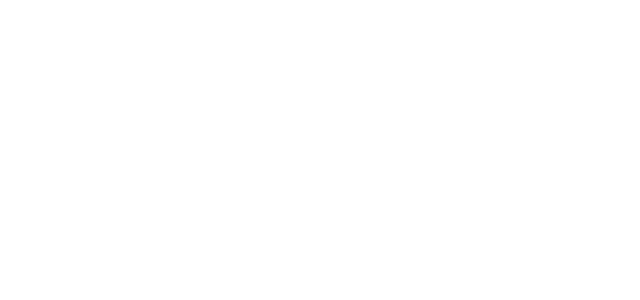
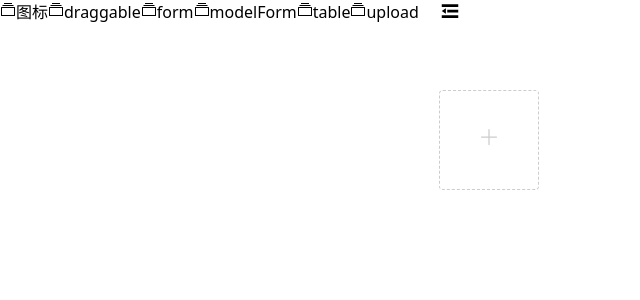
Before and after one commit to nmy0808/nmy-element-ui, a Vue app: page /upload in a window 1280 px wide. Before the commit this address had no page. Shown: the top 300 px of the page, without its empty margins (0-640 px from the left). Built offline with nearby package versions, Linux system fonts and the light colour scheme.

Commit message:
feat: 封装upload组件

```diff
--- a/src/components/index.ts
+++ b/src/components/index.ts
@@ -7,6 +7,7 @@
 import NModelForm from './nModelForm'
 import NTable from './NTable'
 import NDraggable from './nDraggable'
+import NUpload from './NUpload'
 
 const components = [
   NIcon,
@@ -16,7 +17,8 @@
   NDialog,
   NModelForm,
   NTable,
-  NDraggable
+  NDraggable,
+  NUpload
 ]
 export default {
   install(app: App) {
--- a/src/components/nForm/src/index.vue
+++ b/src/components/nForm/src/index.vue
@@ -103,6 +103,12 @@
             @change="(html:string) => handleEditChange(item.prop!, html)"
           ></NEditor>
         </template>
+        <template v-if="item.type === 'upload'">
+          <NUpload
+            v-model="model[item.prop!]"
+            :custom-upload="item.customUpload"
+          ></NUpload>
+        </template>
         <template v-else>
           <component
             :is="`el-${item.type}`"
--- a/src/components/nForm/src/types/options.ts
+++ b/src/components/nForm/src/types/options.ts
@@ -38,5 +38,6 @@
   editorOptions?: {
     customUpload: customUploadType
   }
+  customUpload?: (file: File) => Promise<string> // 自定义上传, 返回url字符串
   children?: IFormSchema[]
 }
--- /dev/null
+++ b/src/components/nUpload/index.ts
@@ -0,0 +1,7 @@
+import { App } from 'vue'
+import NUpload from './src/index.vue'
+export default {
+  install(app: App) {
+    app.component(NUpload.name, NUpload)
+  }
+}
--- /dev/null
+++ b/src/components/nUpload/src/index.vue
@@ -0,0 +1,142 @@
+<script setup lang="ts">
+import { ElMessage } from 'element-plus'
+
+const props = defineProps({
+  modelValue: {
+    type: String,
+    default: ''
+  },
+  customUpload: {
+    type: Function,
+    default: null
+  },
+  imgType: {
+    type: Array,
+    default: () => ['image/jpeg']
+  },
+  maxSize: {
+    type: Number,
+    default: 1024 * 1024 * 2
+  },
+  typeErrorMessage: {
+    type: String,
+    default: '上传文件格式不正确'
+  },
+  sizeErrorMessage: {
+    type: String,
+    default: '上传文件格式大小超出限制'
+  }
+})
+
+const emit = defineEmits<{
+  (e: 'update:modelValue', imgUrl: string): void
+}>()
+
+const imgUrl = ref('')
+
+watch(
+  () => props.modelValue,
+  () => {
+    imgUrl.value = props.modelValue
+  },
+  { deep: true, immediate: true }
+)
+
+watch(imgUrl, () => {
+  emit('update:modelValue', imgUrl.value)
+})
+
+const fileRef = ref<any>(null)
+
+const handleUploadClick = () => {
+  fileRef.value?.click()
+}
+
+const handleUpload = async (file: any) => {
+  if (!props.customUpload) {
+    return console.error('上传组件缺少配置customUpload')
+  }
+  const url = await props.customUpload(file)
+  imgUrl.value = url
+}
+
+const handleChange = () => {
+  const files = fileRef.value.files
+  const file = files[0]
+  if (files.length > 1 || files.length === 0) {
+    ElMessage.error('只能上传一张文件')
+    return false
+  }
+  if (!props.imgType.includes(file.type)) {
+    ElMessage.error(props.typeErrorMessage)
+    return false
+  }
+  if (file.size > props.maxSize) {
+    ElMessage.error(props.sizeErrorMessage)
+    return false
+  }
+  handleUpload(file)
+}
+</script>
+
+<template>
+  <div>
+    <input
+      type="file"
+      ref="fileRef"
+      @change="handleChange"
+      style="display: none"
+    />
+    <div @click="handleUploadClick" class="upload-main">
+      <NIcon v-if="!imgUrl" icon="plus" :size="20" color="#cccccc"></NIcon>
+      <el-image
+        v-if="imgUrl"
+        style="width: 100px; height: 100px"
+        :src="imgUrl"
+        :fit="'cover'"
+      />
+      <div v-if="imgUrl" class="close-box">
+        <NIcon
+          class="icon-close"
+          icon="close"
+          :size="12"
+          color="white"
+          @click.stop="imgUrl = ''"
+        ></NIcon>
+      </div>
+    </div>
+  </div>
+</template>
+
+<style scoped lang="scss">
+.upload-main {
+  position: relative;
+  display: flex;
+  justify-content: center;
+  align-items: center;
+  width: 100px;
+  height: 100px;
+  border: 1px dashed #ccc;
+  border-radius: 4px;
+  overflow: hidden;
+  cursor: pointer;
+  .close-box {
+    position: absolute;
+    top: 2px;
+    right: 2px;
+    width: 22px;
+    height: 22px;
+    display: flex;
+    justify-content: center;
+    align-items: center;
+    background: rgba(0, 0, 0, 0.3);
+    border-radius: 50%;
+    border: 1px solid #cccccc;
+  }
+}
+</style>
+<script lang="ts">
+export default {
+  name: 'NUpload'
+}
+</script>
--- a/src/router/index.ts
+++ b/src/router/index.ts
@@ -21,7 +21,7 @@
         path: 'nDraggable',
         component: () => import('@/views/draggable/index.vue'),
         meta: {
-          title: 'form',
+          title: 'draggable',
           icon: 'Files'
         }
       },
@@ -48,6 +48,14 @@
           title: 'table',
           icon: 'Files'
         }
+      },
+      {
+        path: 'upload',
+        component: () => import('@/views/upload/index.vue'),
+        meta: {
+          title: 'upload',
+          icon: 'Files'
+        }
       }
     ]
   }
--- a/src/views/form/index.vue
+++ b/src/views/form/index.vue
@@ -1,6 +1,7 @@
 <script setup lang="ts">
 import { IActionScope } from '@/components/nForm/src/types/actionScope'
 import { IFormSchema } from '@/components/nForm/src/types/options'
+import NForm from '@/components/NForm/src/index.vue'
 
 const schema = ref<IFormSchema[]>([
   {
@@ -114,6 +115,28 @@
     ]
   },
   {
+    type: 'upload',
+    value: '',
+    label: '图片1',
+    prop: 'img1',
+    customUpload: async (file: File) => {
+      // 1.自定义上传请求
+      // 2.返回图片url即可
+      return 'https://images.unsplash.com/photo-1657299156185-6f5de6da0996?ixlib=rb-1.2.1&ixid=MnwxMjA3fDF8MHxwaG90by1wYWdlfHx8fGVufDB8fHx8&auto=format&fit=crop&w=687&q=80'
+    }
+  },
+  {
+    type: 'upload',
+    value: '',
+    label: '图片2',
+    prop: 'img2',
+    customUpload: async (file: File) => {
+      // 1.自定义上传请求
+      // 2.返回图片url即可
+      return 'https://images.unsplash.com/photo-1657299156528-2d50a9a6a444?ixlib=rb-1.2.1&ixid=MnwxMjA3fDB8MHxwaG90by1yZWxhdGVkfDZ8fHxlbnwwfHx8fA%3D%3D&auto=format&fit=crop&w=500&q=60'
+    }
+  },
+  {
     type: 'editor',
     value: '13',
     label: '描述',
@@ -121,6 +144,15 @@
     placeholder: '请填写描述',
     editorAttrs: {
       height: 300
+    },
+    editorOptions: {
+      customUpload: (file, insertFn) => {
+        insertFn(
+          'https://images.unsplash.com/photo-1657299156528-2d50a9a6a444?ixlib=rb-1.2.1&ixid=MnwxMjA3fDB8MHxwaG90by1yZWxhdGVkfDZ8fHxlbnwwfHx8fA%3D%3D&auto=format&fit=crop&w=500&q=60',
+          '',
+          ''
+        )
+      }
     },
     rules: [
       {
@@ -139,6 +171,15 @@
     editorAttrs: {
       height: 300
     },
+    editorOptions: {
+      customUpload: (file, insertFn) => {
+        insertFn(
+          'https://images.unsplash.com/photo-1657299156528-2d50a9a6a444?ixlib=rb-1.2.1&ixid=MnwxMjA3fDB8MHxwaG90by1yZWxhdGVkfDZ8fHxlbnwwfHx8fA%3D%3D&auto=format&fit=crop&w=500&q=60',
+          '',
+          ''
+        )
+      }
+    },
     rules: [
       {
         trigger: 'blur',
@@ -151,15 +192,18 @@
 const formOptions = {
   labelWidth: '200px'
 }
-const nFormRef = ref(null)
+const visible = ref(false)
+const currentModel = ref(null)
+const nFormRef = ref<InstanceType<typeof NForm> | null>(null)
 const handleSubmit = async ({ form, model }: IActionScope) => {
-  const flag = (await (nFormRef.value as any).validate()) as boolean
+  const flag = (await nFormRef.value?.validate()) as boolean
   if (flag) {
-    console.log(model)
+    currentModel.value = model
+    visible.value = true
   }
 }
-const handleReset = (form: IActionScope['form']) => {
-  ;(nFormRef.value as any).resetFields()
+const handleReset = () => {
+  nFormRef.value?.resetFields()
 }
 </script>
 
@@ -172,10 +216,21 @@
       @submit="handleSubmit"
     >
       <template #action="scope">
-        <el-button type="" @click="handleReset(scope.form)">重置</el-button>
-        <el-button type="primary" @click="handleSubmit(scope)">提交</el-button>
+        <el-button type="" @click="handleReset">重置</el-button>
+        <el-button type="primary" @click="handleSubmit(scope as any)"
+          >提交</el-button
+        >
       </template>
     </NForm>
+    <NDialog v-model:visible="visible">
+      <template #body>
+        提交数据:
+        <pre>
+      {{ currentModel }}
+    </pre
+        >
+      </template>
+    </NDialog>
   </div>
 </template>
 
--- a/src/views/modelForm/index.vue
+++ b/src/views/modelForm/index.vue
@@ -115,6 +115,28 @@
     ]
   },
   {
+    type: 'upload',
+    value: '',
+    label: '图片1',
+    prop: 'img1',
+    customUpload: async (file: File) => {
+      // 1.自定义上传请求
+      // 2.返回图片url即可
+      return 'https://images.unsplash.com/photo-1657299156185-6f5de6da0996?ixlib=rb-1.2.1&ixid=MnwxMjA3fDF8MHxwaG90by1wYWdlfHx8fGVufDB8fHx8&auto=format&fit=crop&w=687&q=80'
+    }
+  },
+  {
+    type: 'upload',
+    value: '',
+    label: '图片2',
+    prop: 'img2',
+    customUpload: async (file: File) => {
+      // 1.自定义上传请求
+      // 2.返回图片url即可
+      return 'https://images.unsplash.com/photo-1657299156528-2d50a9a6a444?ixlib=rb-1.2.1&ixid=MnwxMjA3fDB8MHxwaG90by1yZWxhdGVkfDZ8fHxlbnwwfHx8fA%3D%3D&auto=format&fit=crop&w=500&q=60'
+    }
+  },
+  {
     type: 'editor',
     value: '13',
     label: '描述',
@@ -125,18 +147,11 @@
     },
     editorOptions: {
       customUpload: (file, insertFn) => {
-        const formData = new FormData()
-        formData.append('file', file)
-        fetch('http://127.0.0.1:8888/api/upload', {
-          method: 'POST',
-          body: formData
-        })
-          .then((res) => {
-            return res.json()
-          })
-          .then((res) => {
-            insertFn(`${res.data}`, '', '')
-          })
+        insertFn(
+          'https://images.unsplash.com/photo-1657299156528-2d50a9a6a444?ixlib=rb-1.2.1&ixid=MnwxMjA3fDB8MHxwaG90by1yZWxhdGVkfDZ8fHxlbnwwfHx8fA%3D%3D&auto=format&fit=crop&w=500&q=60',
+          '',
+          ''
+        )
       }
     },
     rules: [
@@ -157,19 +172,12 @@
       height: 300
     },
     editorOptions: {
-      customUpload: (file: any, insertFn: any) => {
-        const formData = new FormData()
-        formData.append('file', file)
-        fetch('http://127.0.0.1:8888/api/upload', {
-          method: 'POST',
-          body: formData
-        })
-          .then((res) => {
-            return res.json()
-          })
-          .then((res) => {
-            insertFn(`${res.data}`, '', '')
-          })
+      customUpload: (file, insertFn) => {
+        insertFn(
+          'https://images.unsplash.com/photo-1657299156528-2d50a9a6a444?ixlib=rb-1.2.1&ixid=MnwxMjA3fDB8MHxwaG90by1yZWxhdGVkfDZ8fHxlbnwwfHx8fA%3D%3D&auto=format&fit=crop&w=500&q=60',
+          '',
+          ''
+        )
       }
     },
     rules: [
@@ -185,13 +193,19 @@
 const modelFormRef = ref<InstanceType<typeof NModelForm> | null>(null)
 // modelForm提供 confirm 事件
 const handleConfirm = (model: any) => {
+  currentModel.value = model
+  jsonVisible.value = true
   console.log(model)
 }
+const jsonVisible = ref(false)
+const currentModel = ref(null)
 // 手动触发验证, 获取model
 const handleConfirm2 = async () => {
   const flag = await modelFormRef.value?.validate()
   if (flag) {
     const model = modelFormRef.value?.getModel()
+    currentModel.value = model
+    jsonVisible.value = true
     console.log(model)
   }
 }
@@ -213,6 +227,15 @@
         <el-button type="primary" @click="handleConfirm2">确定</el-button>
       </template> -->
     </NModelForm>
+    <NDialog v-model:visible="jsonVisible">
+      <template #body>
+        提交数据:
+        <pre>
+      {{ currentModel }}
+    </pre
+        >
+      </template>
+    </NDialog>
   </div>
 </template>
 
--- /dev/null
+++ b/src/views/upload/index.vue
@@ -0,0 +1,12 @@
+<script setup lang="ts">
+const handleCustomUpload = (file: any) => {
+  console.log(file)
+  return 'https://images.unsplash.com/photo-1657299156185-6f5de6da0996?ixlib=rb-1.2.1&ixid=MnwxMjA3fDF8MHxwaG90by1wYWdlfHx8fGVufDB8fHx8&auto=format&fit=crop&w=687&q=80'
+}
+</script>
+
+<template>
+  <NUpload :custom-upload="handleCustomUpload"></NUpload>
+</template>
+
+<style scoped lang="scss"></style>
```
